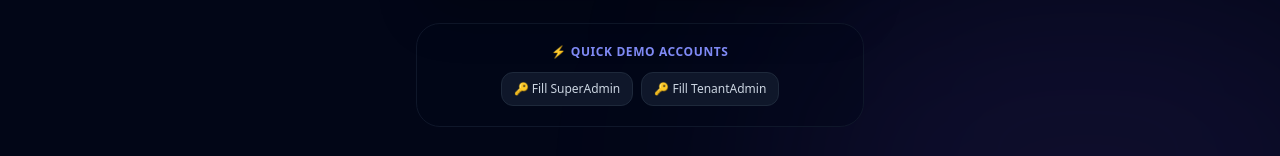
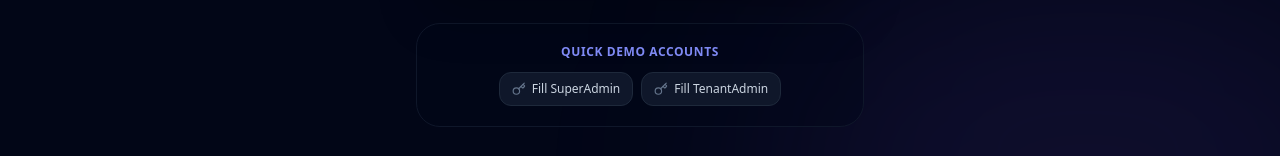
Before and after one commit to Rochthii/nextjs-supabase-zerotrust-saas, a Next.js app: page /login in a window 1280 px wide. Shown: the part 584-740 px from the top of the page. Built offline with nearby package versions, Linux system fonts and the light colour scheme; no server answers.

Commit message:
fix: replace emojis with SVG icons in login page for enterprise aesthetic

```diff
--- a/app/login/page.tsx
+++ b/app/login/page.tsx
@@ -133,21 +133,25 @@ export default function LoginPage() {
 
                 {/* Click-to-Fill Demo Credentials (High conversion value for buyers) */}
                 <div className="mt-6 bg-slate-950/40 border border-slate-900 rounded-3xl p-5 text-center">
-                    <p className="text-xs font-bold text-indigo-400 mb-3 uppercase tracking-wider">
-                        ⚡ Quick Demo Accounts
-                    </p>
+                    <div className="flex items-center justify-center gap-1.5 mb-3">
+                        <span className="text-xs font-bold text-indigo-400 uppercase tracking-wider">
+                            Quick Demo Accounts
+                        </span>
+                    </div>
                     <div className="flex flex-col sm:flex-row gap-2 justify-center">
                         <button
                             onClick={() => fillDemoAccount('superadmin@saas.core')}
-                            className="text-xs bg-slate-900 border border-slate-800 hover:border-indigo-500/30 rounded-xl py-2 px-3 transition font-medium text-slate-300"
+                            className="text-xs bg-slate-900 border border-slate-800 hover:border-indigo-500/30 rounded-xl py-2 px-3 transition font-medium text-slate-300 flex items-center justify-center gap-1.5"
                         >
-                            🔑 Fill SuperAdmin
+                            <Key className="w-3.5 h-3.5 text-slate-500" />
+                            Fill SuperAdmin
                         </button>
                         <button
                             onClick={() => fillDemoAccount('tenantadmin@nexus.corp')}
-                            className="text-xs bg-slate-900 border border-slate-800 hover:border-indigo-500/30 rounded-xl py-2 px-3 transition font-medium text-slate-300"
+                            className="text-xs bg-slate-900 border border-slate-800 hover:border-indigo-500/30 rounded-xl py-2 px-3 transition font-medium text-slate-300 flex items-center justify-center gap-1.5"
                         >
-                            🔑 Fill TenantAdmin
+                            <Key className="w-3.5 h-3.5 text-slate-500" />
+                            Fill TenantAdmin
                         </button>
                     </div>
                 </div>
```
